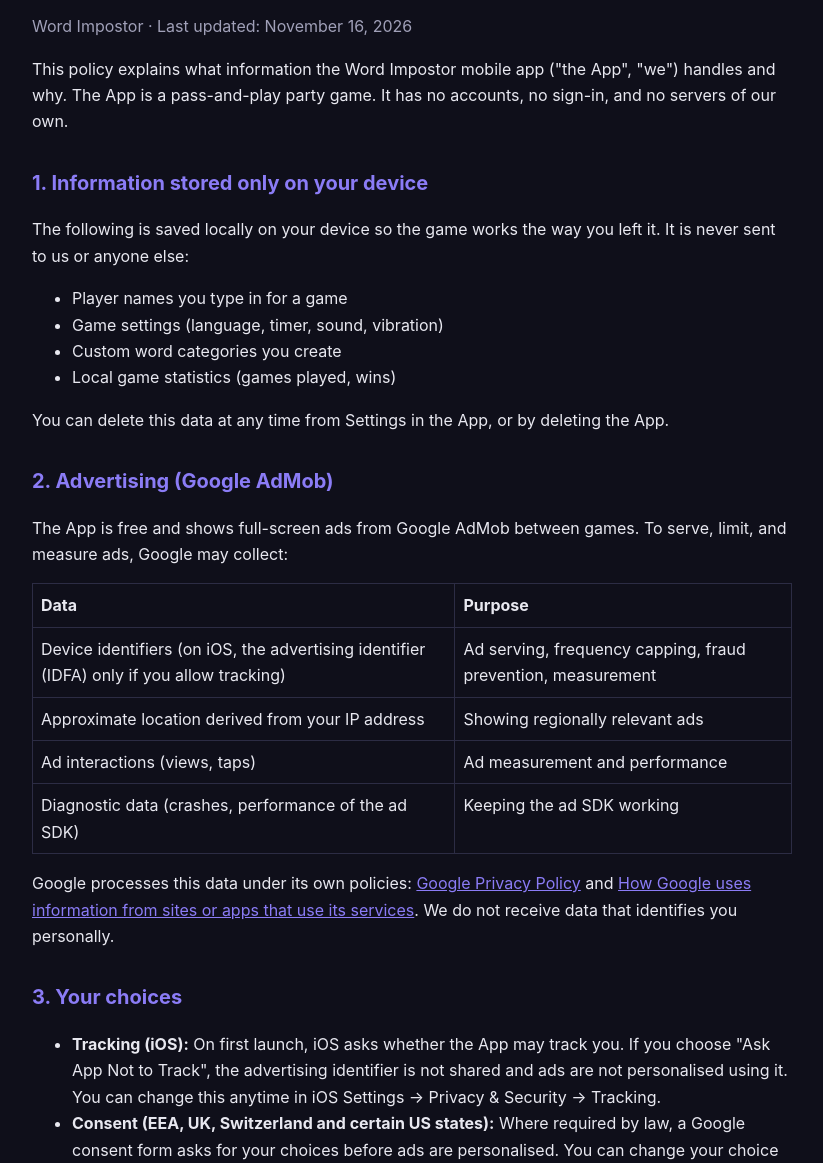
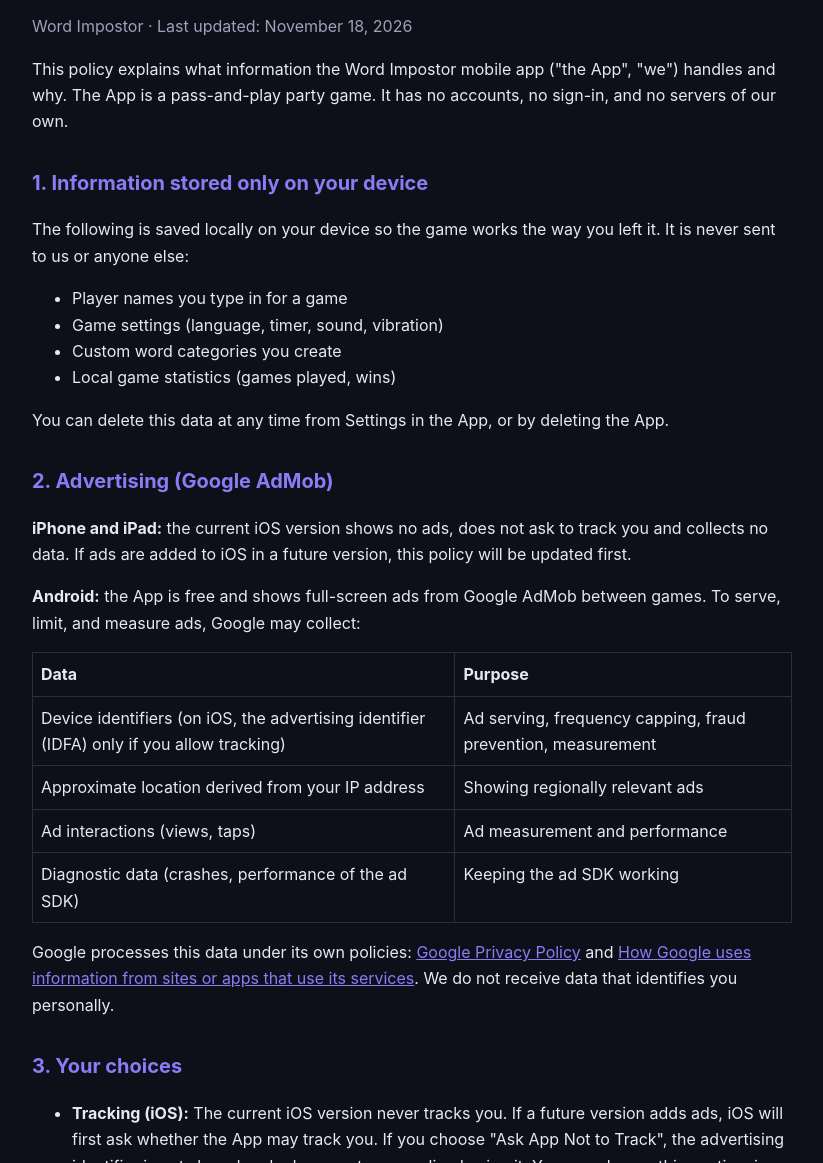
Before and after one commit to Mohamednajdawi/word-impostor-support, a plain HTML site: page privacy.html in a window 1280 px wide. Shown: the part 122-1285 px from the top of the page, without its empty margins (228-1051 px from the left). Drawn offline with Linux system fonts and the light colour scheme.

Commit message:
Privacy policy: iOS version shows no ads and collects no data
Co-Authored-By: Claude Opus 5.5 <noreply@anthropic.com>

```diff
--- a/privacy.html
+++ b/privacy.html
@@ -18,7 +18,7 @@
 <main>
 <nav><a href="index.html">Home</a><a href="privacy.html">Privacy</a><a href="terms.html">Terms</a></nav>
 <h1>Privacy Policy</h1>
-<p class="muted">Word Impostor · Last updated: November 16, 2026</p>
+<p class="muted">Word Impostor · Last updated: November 18, 2026</p>
 
 <p>This policy explains what information the Word Impostor mobile app ("the App", "we") handles and why. The App is a pass-and-play party game. It has no accounts, no sign-in, and no servers of our own.</p>
 
@@ -33,7 +33,8 @@
 <p>You can delete this data at any time from Settings in the App, or by deleting the App.</p>
 
 <h2>2. Advertising (Google AdMob)</h2>
-<p>The App is free and shows full-screen ads from Google AdMob between games. To serve, limit, and measure ads, Google may collect:</p>
+<p><strong>iPhone and iPad:</strong> the current iOS version shows no ads, does not ask to track you and collects no data. If ads are added to iOS in a future version, this policy will be updated first.</p>
+<p><strong>Android:</strong> the App is free and shows full-screen ads from Google AdMob between games. To serve, limit, and measure ads, Google may collect:</p>
 <table>
   <tr><th>Data</th><th>Purpose</th></tr>
   <tr><td>Device identifiers (on iOS, the advertising identifier (IDFA) only if you allow tracking)</td><td>Ad serving, frequency capping, fraud prevention, measurement</td></tr>
@@ -45,7 +46,7 @@
 
 <h2>3. Your choices</h2>
 <ul>
-  <li><strong>Tracking (iOS):</strong> On first launch, iOS asks whether the App may track you. If you choose "Ask App Not to Track", the advertising identifier is not shared and ads are not personalised using it. You can change this anytime in iOS Settings → Privacy &amp; Security → Tracking.</li>
+  <li><strong>Tracking (iOS):</strong> The current iOS version never tracks you. If a future version adds ads, iOS will first ask whether the App may track you. If you choose "Ask App Not to Track", the advertising identifier is not shared and ads are not personalised using it. You can change this anytime in iOS Settings → Privacy &amp; Security → Tracking.</li>
   <li><strong>Consent (EEA, UK, Switzerland and certain US states):</strong> Where required by law, a Google consent form asks for your choices before ads are personalised. You can change your choice anytime via Settings → <em>Ad Privacy Choices</em> in the App.</li>
   <li><strong>Android:</strong> You can reset or delete your advertising ID in your device's Google settings.</li>
 </ul>
```
